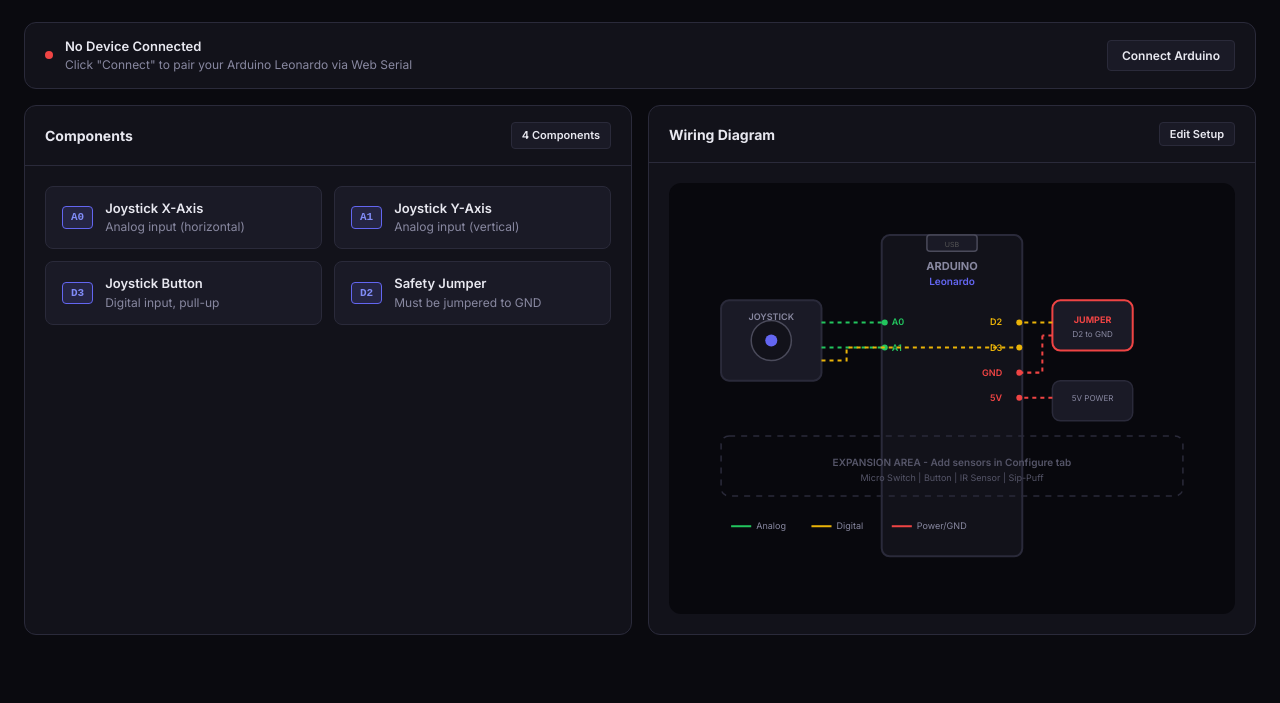
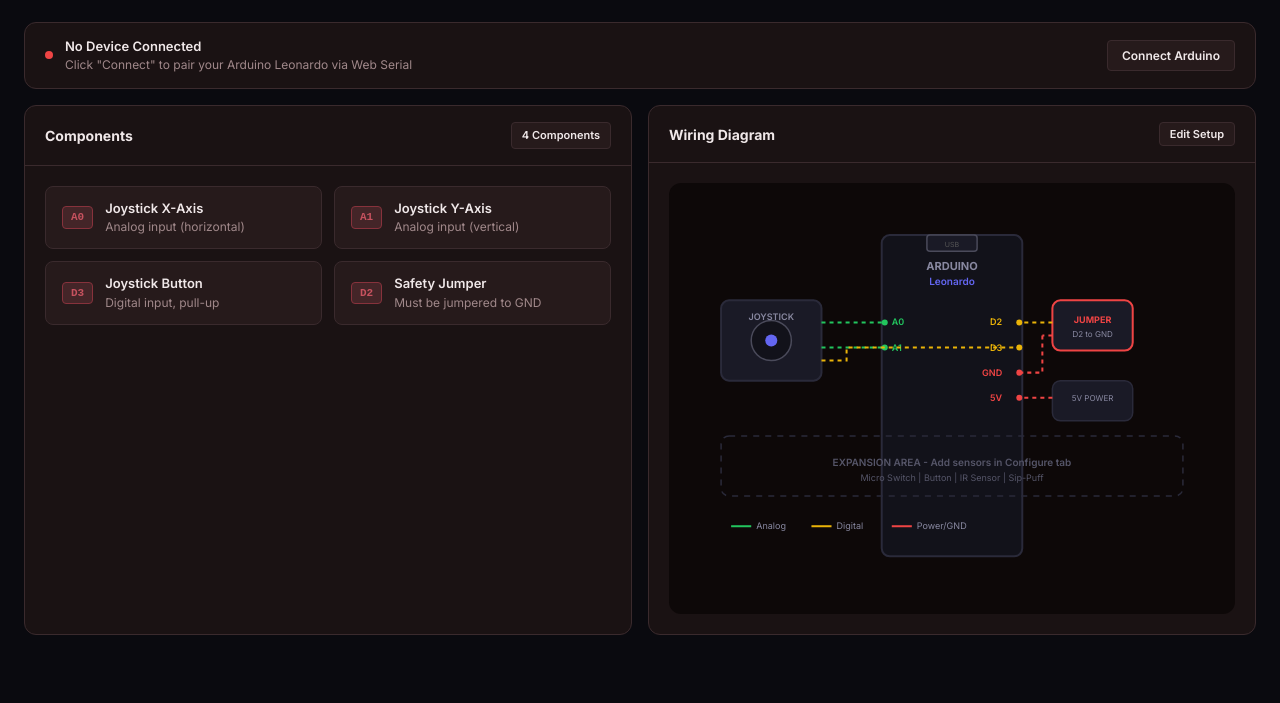
Before and after one commit to hamannkd-48/joystick_app, a website built with Vite: page app.html in a window 1280 px wide. Shown: the part 97-800 px from the top of the page. Built offline with nearby package versions, Linux system fonts and the light colour scheme; some packages are replaced by stand-ins of ours; no server answers.

Commit message:
threesection buttons visibility

```diff
--- a/css/added.css
+++ b/css/added.css
@@ -0,0 +1,2 @@
+@import url('https://fonts.googleapis.com/css2?family=DM+Sans:ital,opsz,wght@0,9..40,100..1000;1,9..40,100..1000&family=Manrope:wght@200..800&display=swap');
+/* Manrope and DM Sans */
--- a/css/app.css
+++ b/css/app.css
@@ -1,7 +1,7 @@
 /* ============================================================
    APP STYLES - Assistive Joystick
    ============================================================ */
-:root {
+/*:root {
   --bg: #0a0a0f;
   --bg-card: #12121a;
   --bg-dark: #08080d;
@@ -25,6 +25,31 @@
   --radius: 12px;
   --radius-sm: 8px;
   --radius-xs: 4px;
+}*/
+
+:root {
+  --bg: #0a0a0f;
+  --bg-card: #1a1213;
+  --bg-dark: #0d0808;
+  --surface: #261a1b;
+  --surface-hover: #2e2224;
+  --border: #3a2a2d;
+  --text: #f0e8e9;
+  --text-dim: #a0888a;
+  --text-muted: #685558;
+  --accent: #87323c;
+  --accent-light: #c7525f;
+  --accent-glow: rgba(241, 99, 118, 0.15);
+  --green: #22c55e;
+  --green-glow: rgba(34, 197, 94, 0.15);
+  --red: #ef4444;
+  --red-glow: rgba(239, 68, 68, 0.15);
+  --yellow: #eab308;
+  --yellow-glow: rgba(234, 179, 8, 0.15);
+  --orange: #f97316;
+  --radius-sm: 8px;
+  --radius-xs: 4px;
+  --radius: 12px;
 }
 
 * { margin: 0; padding: 0; box-sizing: border-box; }
@@ -169,7 +194,7 @@ body {
   padding: 10px 20px;
   font-size: 13px;
   font-weight: 600;
-  color: var(--text-dim);
+  /*color: var(--text-dim);*/
   cursor: pointer;
   border-bottom: 2px solid transparent;
   transition: all 0.15s;
--- a/css/landing.css
+++ b/css/landing.css
@@ -1,7 +1,7 @@
 /* ============================================================
    LANDING PAGE STYLES - Assistive Joystick
    ============================================================ */
-:root {
+/*:root {
   --bg: #0a0a0f;
   --bg-card: #12121a;
   --bg-dark: #08080d;
@@ -12,6 +12,22 @@
   --accent: #6366f1;
   --accent-light: #818cf8;
   --accent-glow: rgba(99, 102, 241, 0.15);
+  --green: #22c55e;
+  --radius: 12px;
+  --radius-sm: 8px;
+}*/
+
+:root {
+  --bg: #0a0a0f;
+  --bg-card: #1a1213;
+  --bg-dark: #0d0808;
+  --surface: #261a1b;
+  --border: #3a2a2d;
+  --text: #f0e8e9;
+  --text-dim: #a0888a;
+  --accent: #87323c;
+  --accent-light: #c7525f;
+  --accent-glow: rgba(241, 99, 118, 0.15);
   --green: #22c55e;
   --radius: 12px;
   --radius-sm: 8px;
@@ -93,7 +109,7 @@ a:hover { color: var(--accent); }
   font-weight: 700;
   font-size: 16px;
 }
-.nav-icon { width: 24px; height: 24px; color: var(--accent); }
+.nav-icon { width: 24px; height: 24px; color: var(--accent-light); }
 .nav-links {
   display: flex;
   align-items: center;
```
